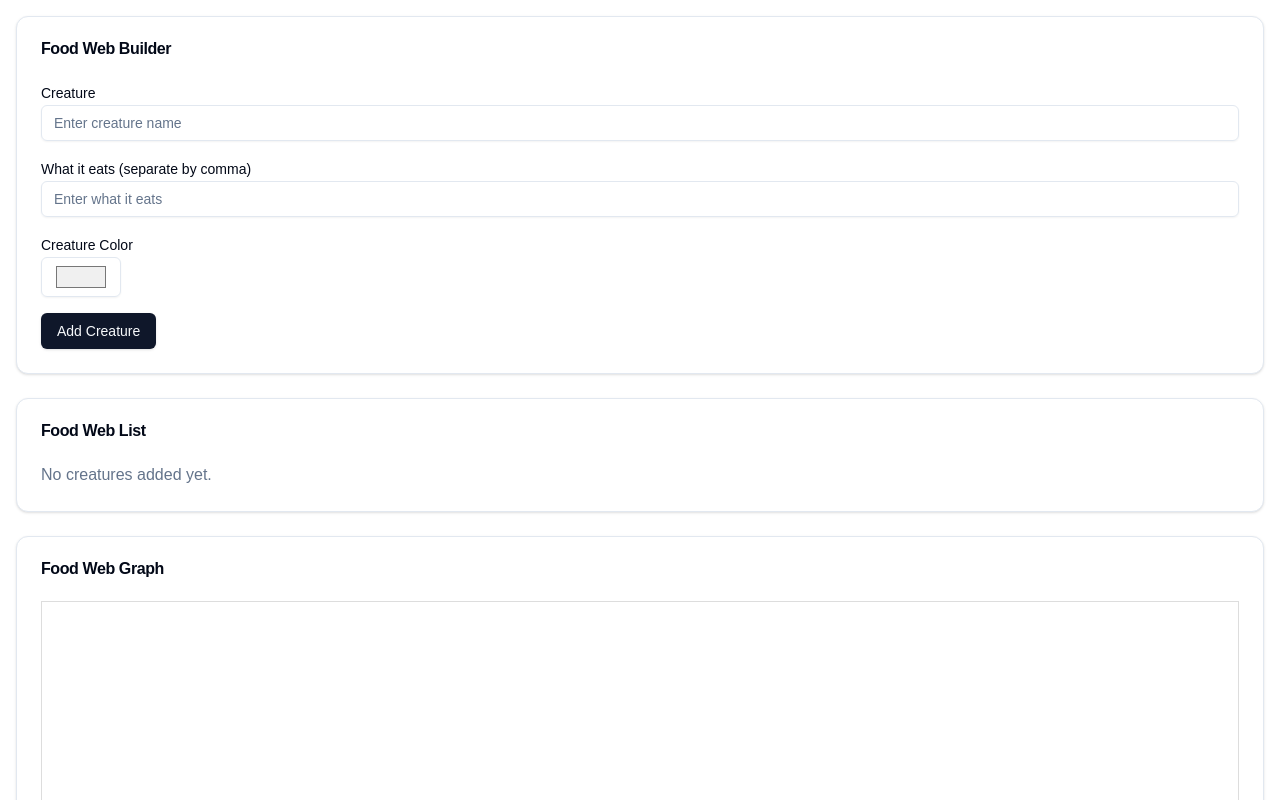
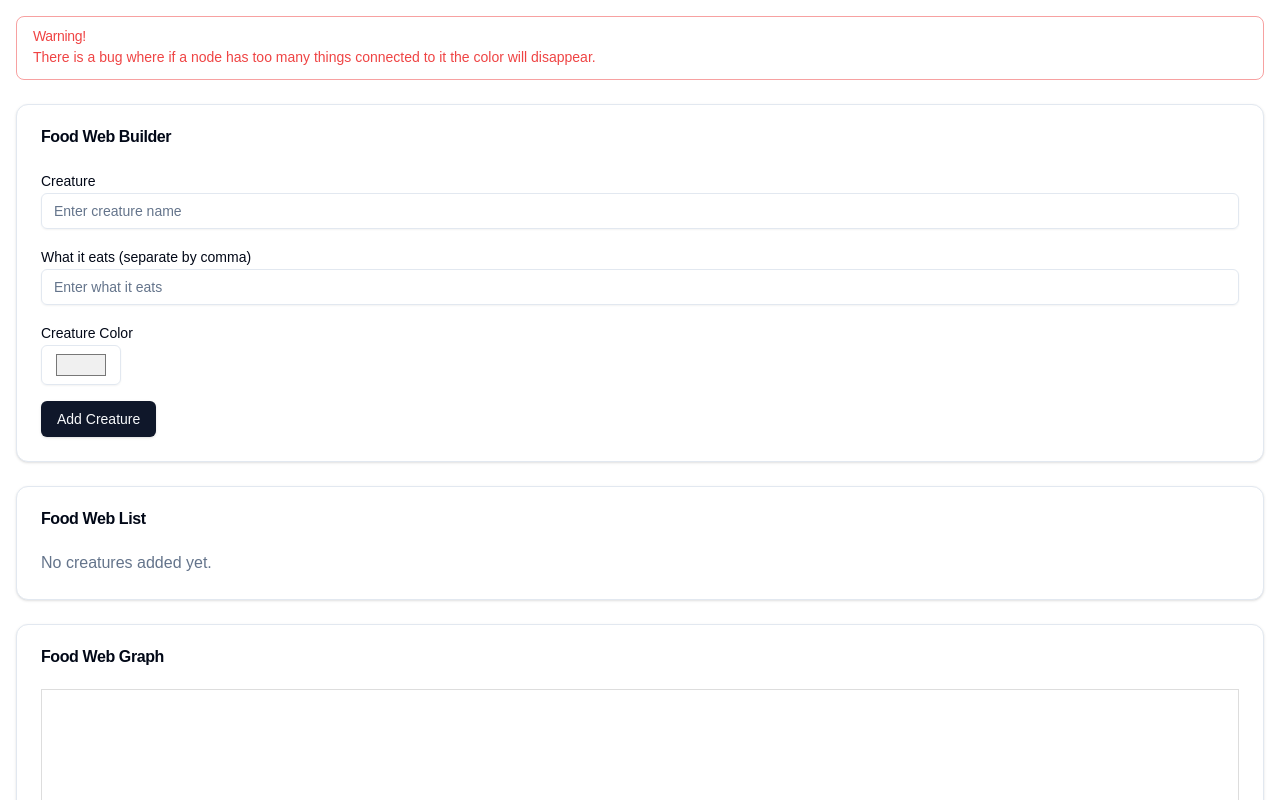
Before and after one commit to Derpediscool/Food-Web-Maker, a Next.js app: page / in a window 1280 px wide. Shown: the top 800 px of the page. Built offline with nearby package versions, Linux system fonts and the light colour scheme.

Commit message:
Add bug warning.

```diff
--- a/app/page.tsx
+++ b/app/page.tsx
@@ -8,6 +8,12 @@ import { Button } from '@/components/ui/button';
 import { Label } from '@/components/ui/label';
 import GraphVisualization from '@/components/GraphVisualization';
 import { Creature } from '@/types/Creature';
+import {
+  Alert,
+  AlertDescription,
+  AlertTitle,
+} from "@/components/ui/alert"
+
 
 export default function FoodWebApp() {
   const [creatureName, setCreatureName] = useState('');
@@ -65,6 +71,12 @@ export default function FoodWebApp() {
 
   return (
     <div className="container mx-auto p-4 space-y-6">
+      <Alert variant="destructive">
+        <AlertTitle>Warning!</AlertTitle>
+        <AlertDescription>
+          There is a bug where if a node has too many things connected to it the color will disappear.
+        </AlertDescription>
+      </Alert>
       {/* Input Form */}
       <Card>
         <CardHeader>
```
